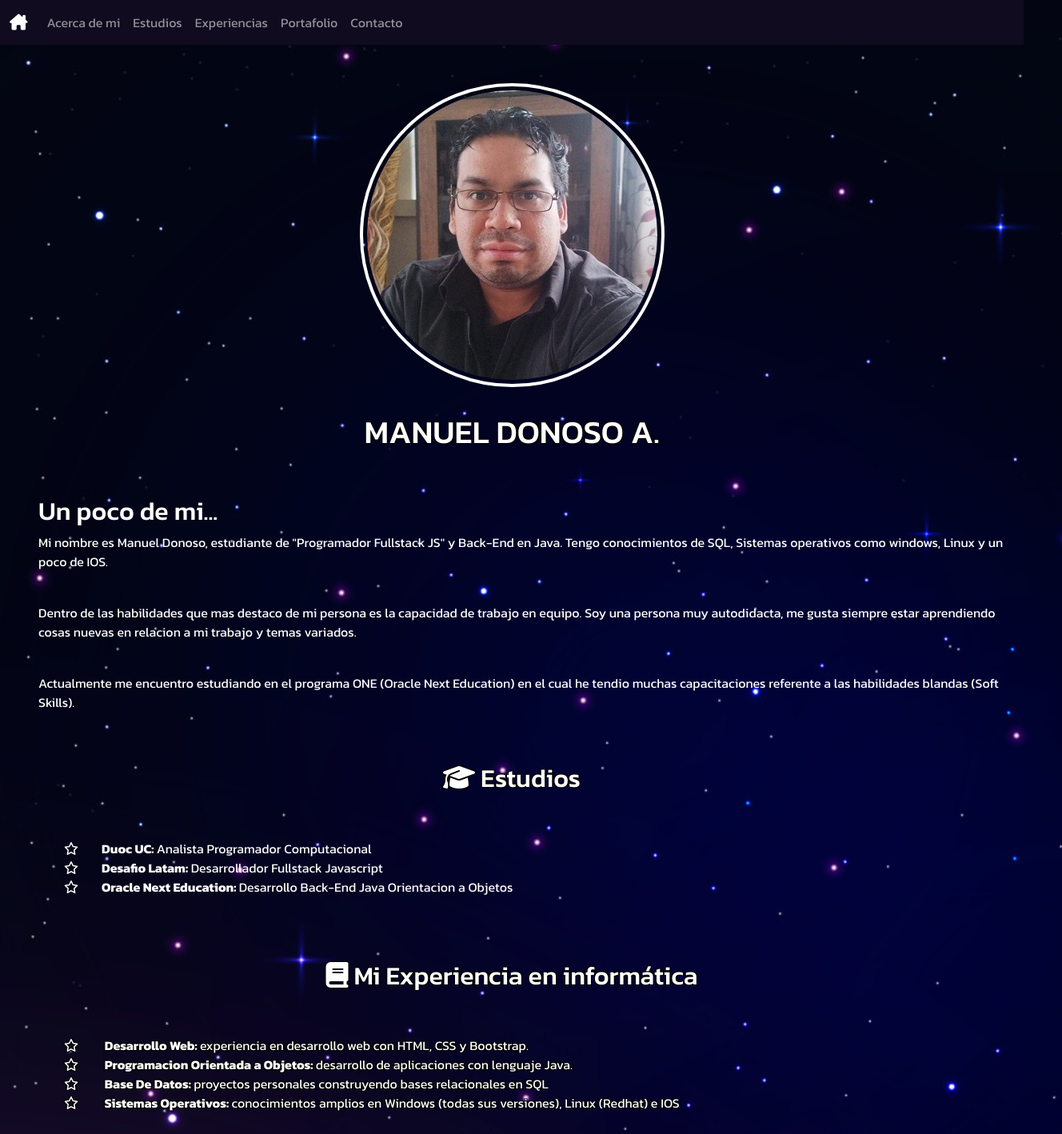
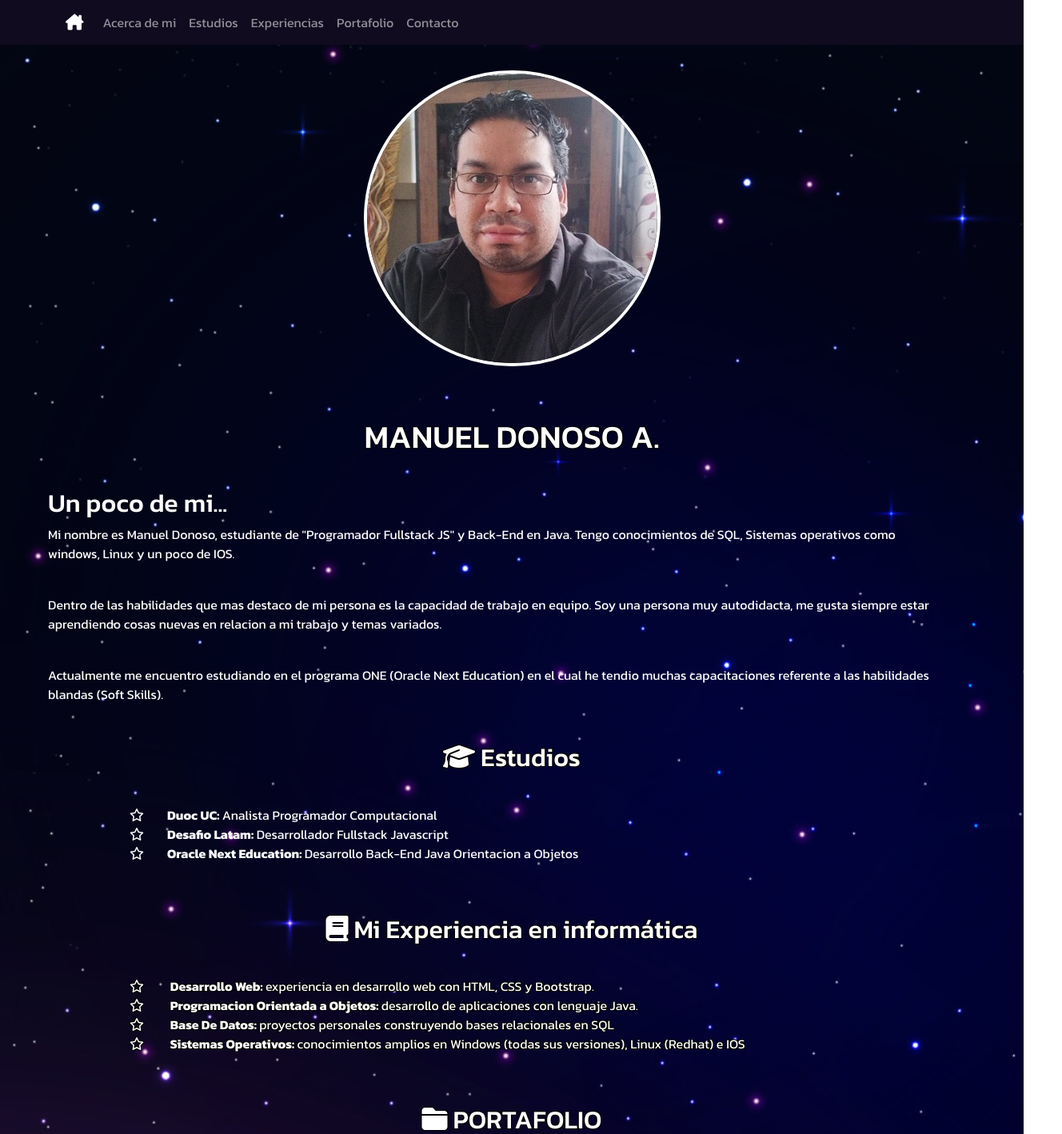
Before and after one commit to freitasjuli/Donoso-Manuel.github.io, a plain HTML site: page index.html in a window 1280 px wide. Shown: the top 1418 px of the page at 80% size, 1328 px wide, since content can reach past the window. Drawn offline with nearby package versions, Linux system fonts and the light colour scheme.

Commit message:
resolucion problemas container

```diff
--- a/assets/css/style.css
+++ b/assets/css/style.css
@@ -1,5 +1,6 @@
 *{
     margin: 0px;
+    padding: 0px;
 }
 body{
     font-family: "Kanit", sans-serif;
@@ -8,15 +9,17 @@ body{
     background-size: cover;
     color: white;
 }
+.foto{
+    text-align: center;
+}
 .fotoPerfil{
     border-radius: 200px;
     border: 4px solid white;
-    padding: 5px;
-    margin-bottom: 2rem;
+    margin: 2rem;
 }
 .titulos{
     text-align: center;
-    padding: 3rem;
+    padding: 2rem;
     text-shadow: -1px -1px 0 black,
                       1px -1px 0 black,
                      -1px  1px 0 black,
@@ -28,6 +31,7 @@ body{
 .barra-navegacion{
     background-color: #100b1f;
     color: #fff;
+    width: 100%;
 }
 .XP{
     text-shadow: -1px -1px 0 black,
@@ -49,6 +53,7 @@ ul li:before {
 }
 .footer {
     background-color: #100B1F;
+    width: 100%;
     color: #fff;
     padding: 20px;
     text-align: center;
@@ -61,5 +66,5 @@ ul li:before {
 .footer-social a {
     color: #fff;
     font-size: 2rem;
-    margin: 0 5rem;
+    margin: 5rem;
 }
--- a/index.html
+++ b/index.html
@@ -39,7 +39,7 @@
     <!--Barra de Navegacion-->
 
     <nav class="navbar navbar-expand-lg navbar-dark barra-navegacion">
-        <div class="container-fluid">
+        <div class="container">
           <a class="navbar-brand"><i class="fa-solid fa-house-chimney"></i></a>
           <button class="navbar-toggler" type="button" data-bs-toggle="collapse" data-bs-target="#navbarNavAltMarkup" aria-controls="navbarNavAltMarkup" aria-expanded="false" aria-label="Toggle navigation">
             <span class="navbar-toggler-icon"></span>
@@ -57,13 +57,15 @@
       </nav>
 
     <!--Descripcion sobre mi y foto-->
-      <div class="titulos">
-        <img class="fotoPerfil" src="assets/img/fotoPerfil.jpg" alt="Foto de Manuel Donoso, moreno, pelo crespo negro, ojos cafes">
+    <div class="container foto">
+    <img class="fotoPerfil" src="assets/img/fotoPerfil.jpg" alt="Foto de Manuel Donoso, moreno, pelo crespo negro, ojos cafes">
+    </div>
+    <div class="container titulos">
         <h1>MANUEL DONOSO A.</h1>
       </div>
 
     <section id="sobreMi">
-        <div class="informacionPersonal ms-5">
+        <div class=" container informacionPersonal ms-5">
             <h2>Un poco de mi...</h2>
             <p>Mi nombre es Manuel Donoso, estudiante de "Programador Fullstack JS" y Back-End en Java. Tengo conocimientos de SQL, Sistemas operativos como windows, Linux y un poco de IOS.</p>
             <br>
@@ -76,18 +78,20 @@
     <!--Educación-->
 
     <section id="educacion">
-        <h2 class="titulos"><i class="fa-solid fa-graduation-cap"></i> Estudios</h2>
+        <div  class="container mb-0">
+            <h2 class="titulos"><i class="fa-solid fa-graduation-cap"></i> Estudios</h2>
         <ul class="listando ms-5">
             <li><strong>Duoc UC: </strong>Analista Programador Computacional</li>
             <li><strong>Desafio Latam:</strong> Desarrollador Fullstack Javascript</li>
             <li><strong>Oracle Next Education: </strong>Desarrollo Back-End Java Orientacion a Objetos</li>
         </ul>
+        </div>
     </section>
 
     <!--Experiencias informáticas-->
 
-    <section id="experiencias" class="XP mb-0">
-        <div>
+    <section id="experiencias">
+        <div  class="container XP mb-0">
             <h2 class="titulos"><i class="fa-solid fa-book"></i> Mi Experiencia en informática</h2>
         <ul class="listando ms-5">
             <li>
@@ -110,7 +114,7 @@
 
     <section id="portafolio" class="portafolioEstilo">
         <h2 class="titulos"><i class="fa-solid fa-folder-closed"></i> PORTAFOLIO</h2>
-        <div class="container-fluid justify-content-around ms-5 ps-5">
+        <div class="container justify-content-around ms-5 ps-5">
             <div class="row mb-5">
               <div class="col-12 col-md-6 col-lg-4 mb-5">
                 <div class="card" style="width: 18rem;">
```
